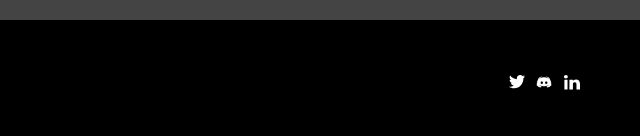
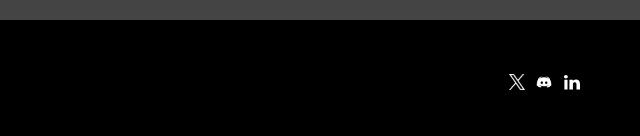
Before and after one commit to LeftyNodes/ProjectPi, a plain HTML site: page faq.html in a window 1280 px wide. Shown: the part 1456-1592 px from the top of the page, 640-1280 px from the left. Drawn offline with nearby package versions, Linux system fonts and the light colour scheme; some packages are replaced by stand-ins of ours.

Commit message:
Update faq.html

```diff
--- a/faq.html
+++ b/faq.html
@@ -160,7 +160,7 @@
             			</div>
             			<div class="col-md-auto order-md-3">
                 			<div class="inline-group mb-20 mb-md-0">
-                    			<a href="https://twitter.com/ProjectPi314" class="smooth" target="_blank"><svg xmlns="http://www.w3.org/2000/svg" height="16" viewBox="0 0 16 16" width="16" class="icon svg-default" srcset=""><path d="m16 2.57842783c-.5878969.26772602-1.2208722.44877814-1.8848389.52967377.6780537-.41603467 1.1983331-1.07571927 1.4434466-1.86156254-.6348535.38521729-1.3363855.66546287-2.0858132.81569761-.5972882-.65390635-1.4509597-1.06223667-2.3957269-1.06223667-1.81158659 0-3.28132891 1.50716263-3.28132891 3.36583604 0 .26387384.02817397.52004334.08452192.7665824-2.72817984-.14060431-5.14644597-1.47923438-6.76644949-3.51799687-.28267888.49885639-.44420966 1.07764536-.44420966 1.69399302 0 1.16720838.57944473 2.19766462 1.460351 2.80149272-.53718378-.01637174-1.04431532-.16949561-1.48758585-.41988685v.04141086c0 1.63139521 1.13165464 2.99217528 2.6342666 3.30034911-.27516582.07896954-.56535775.11845431-.86494101.11845431-.21130481 0-.41791395-.02022391-.61794917-.05970868.41791395 1.33670394 1.62939485 2.31034064 3.06626754 2.33634284-1.12320245.9033345-2.53941422 1.4416757-4.07677408 1.4416757-.26483536 0-.52685332-.0154087-.78323649-.0462261 1.45283794.9534128 3.17896343 1.5110148 5.03187181 1.5110148 6.03862179 0 9.33967249-5.12820509 9.33967249-9.57650171 0-.14638257-.0028174-.29276514-.0084522-.43625858.6414275-.47478031 1.198333-1.06705188 1.6369079-1.74214518" fill="#00aaec" fill-rule="evenodd" class=""></path></svg></a>
+					<a href="https://twitter.com/ProjectPi314" class="smooth" target="_blank"><img src="images/TwitterX.png" class="icon svg-default" alt="" srcset="" width="16" height="16"></a>
                     			<a href="https://discord.com/invite/tmTvXDE7y3" class="smooth" target="_blank"><img src="images/Discord.png" class="icon svg-default" alt="" srcset="" width="16" height="16"></a>
                     			<a href="https://www.linkedin.com/company/projectpi314/" class="smooth" target="_blank"><svg xmlns="http://www.w3.org/2000/svg" height="16" viewBox="0 0 16 16" width="16" class="icon svg-default" srcset=""><path d="m16 15.5454545h-3.5362183v-5.1133089c0-1.3384016-.5531514-2.25209123-1.7695202-2.25209123-.93038568 0-1.44778925.61657751-1.6886171 1.21080175-.09031044.21328738-.07619943.5103995-.07619943.80751158v5.3470868h-3.50329257s.04515522-9.05772842 0-9.88107361h3.50329257v1.55075762c.20696143-.67804897 1.32643463-1.64575899 3.11288803-1.64575899 2.2163688 0 3.957667 1.42129498 3.957667 4.48182928zm-14.11665099-11.11702278h-.02257761c-1.12888052 0-1.8607714-.75535401-1.8607714-1.71281878 0-.97609249.75352775-1.71561294 1.90498589-1.71561294 1.1505174 0 1.8579492.73765768 1.88052681 1.71281878 0 .95746477-.73000941 1.71561294-1.90216369 1.71561294zm-1.47977422 1.23594917h3.11853245v9.88107361h-3.11853245z" fill="#007ebb" fill-rule="evenodd" class=""></path></svg></a>
                 			</div>
```
